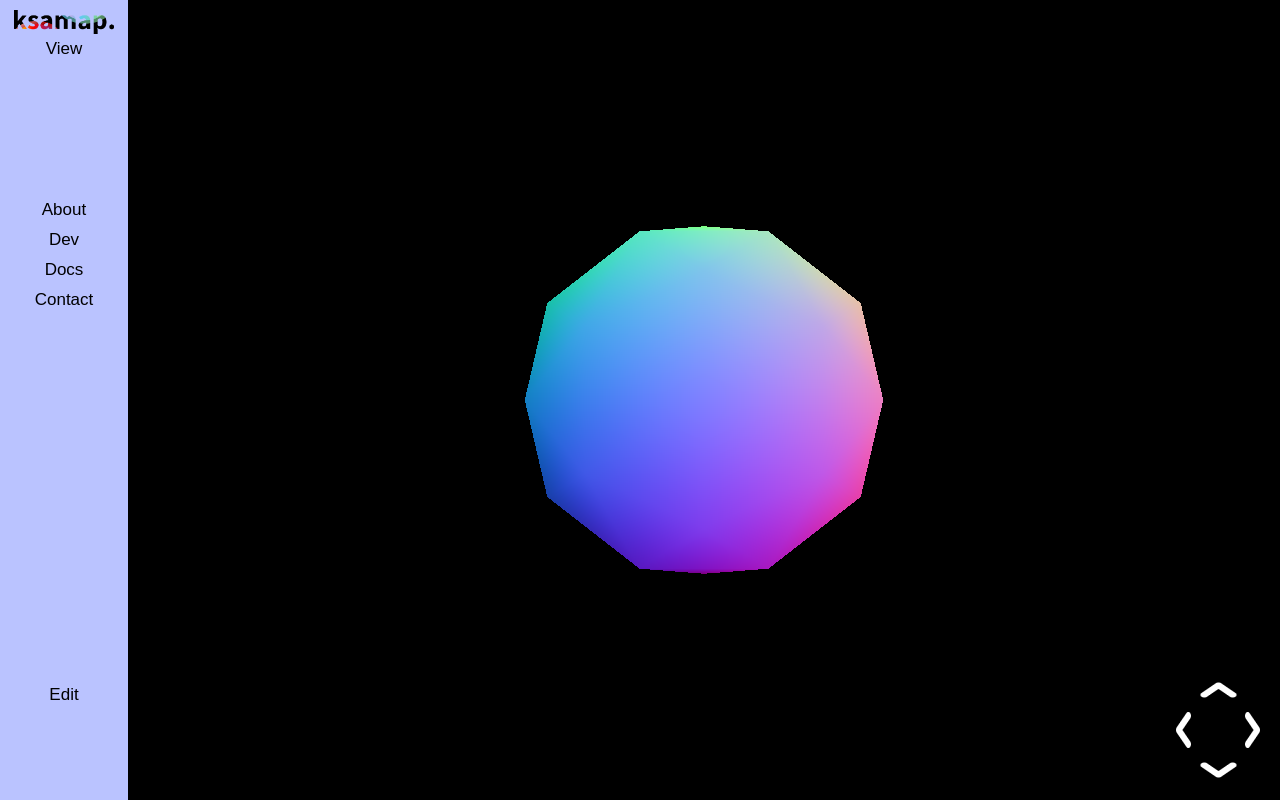
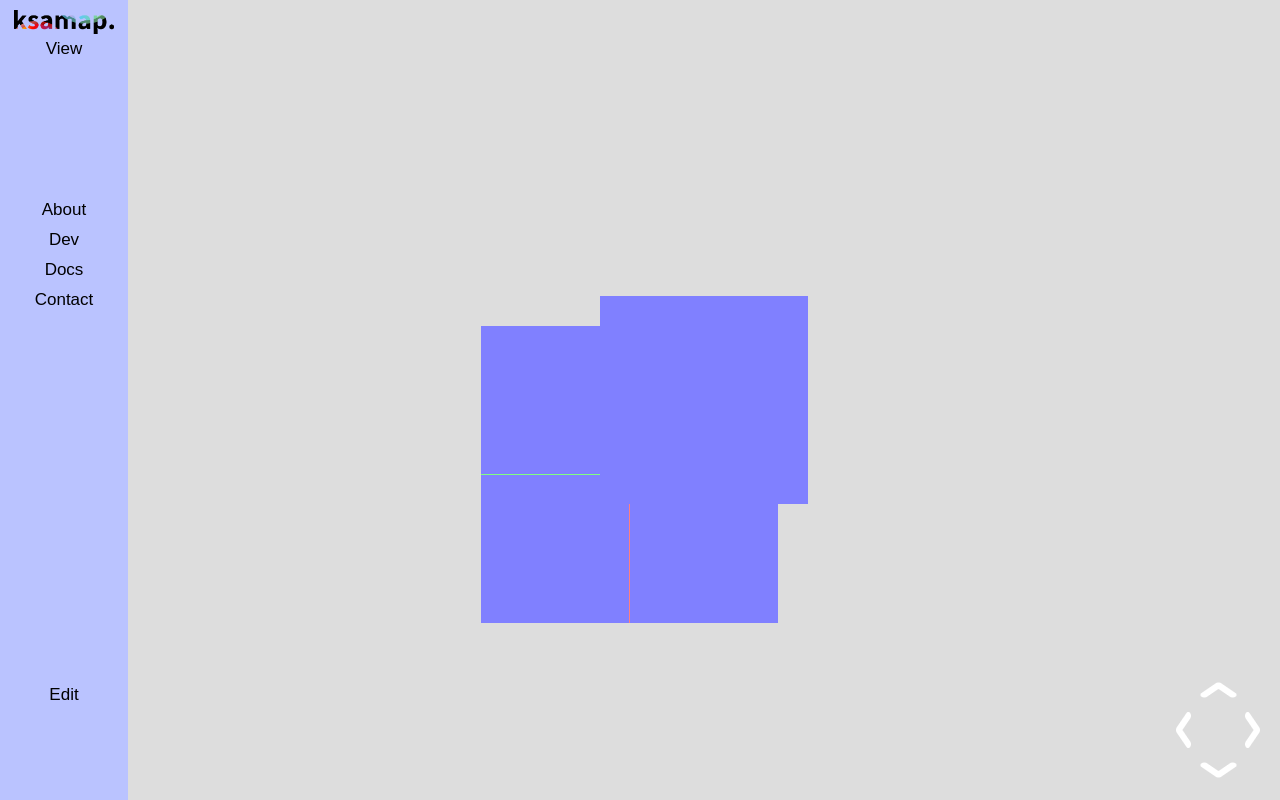
Before and after one commit to pdcompound/ksamap0516-2manual, a Next.js app: page /main/view in a window 1280 px wide. Built offline with nearby package versions, Linux system fonts and the light colour scheme; a web font is replaced by a local one.

Commit message:
sync between orbit controls and arrow keys

```diff
--- a/src/app/main/view/page.js
+++ b/src/app/main/view/page.js
@@ -1,18 +1,55 @@
-import ThreeView from '@/componants/threeView'
-import AllArrowButtons from '@/componants/arrowButton'
+'use client'
+
+
+import {useRef} from 'react';
+import ThreeView from '@/componants/threeView';
+import ArrowButton from '@/componants/arrowButton';
 
 export default function Home() {
+
+    const cameraRef1 = useRef(null); //acts like a pointer
+    const controlsRef1 = useRef(null);
+
+    const targetMovementSize = 1;
+
+    const moveCamera = (direction) => {
+        if(direction === 'right'){
+            cameraRef1.current.position.x += targetMovementSize;
+            controlsRef1.current.target.x += targetMovementSize;
+        }else if(direction === 'down'){
+            cameraRef1.current.position.y -= targetMovementSize;
+            controlsRef1.current.target.y -= targetMovementSize;
+        }else if(direction === 'left'){
+            cameraRef1.current.position.x -= targetMovementSize;
+            controlsRef1.current.target.x -= targetMovementSize;
+        }else if(direction === 'up'){
+            cameraRef1.current.position.y += targetMovementSize;
+            controlsRef1.current.target.y += targetMovementSize;
+        }
+
+        controlsRef1.current.update();
+
+    }
+
+
+
+
     return (
+
+
         <div style={{
             position: 'absolute',
             top: 0,
             left: 0,
             width: '100%',
             height: '100%',
-            zIndex: 10
+            zIndex: 10,
+            pointerEvents: 'none',
+            userSelect: 'none'
         }}>
-            <ThreeView />
-
+            <div style={{pointerEvents: 'none', zIndex: 10, userSelect: 'none'}}>
+                <ThreeView cameraRef = {cameraRef1} controlsRef = {controlsRef1} />
+            </div>
             <div
                 style={{
                     position: 'absolute',
@@ -20,11 +57,20 @@ export default function Home() {
                     left: 0,
                     width: '100%',
                     height: '100%',
-                    zIndex: 20,         // must be higher than ThreeView's canvas
-                    pointerEvents: 'none', // let Three.js still receive pointer events
+                    zIndex: 10,         // must be higher than ThreeView's canvas
+                    pointerEvents: 'none', //make some events get in the arrow, others at the canvas
+                    userSelect: 'none'
                 }}
+                draggable={false}
             >
-                <AllArrowButtons />
+
+
+                    <ArrowButton xDegrees={0} leftx={97} topx={89} onImageClick = {moveCamera} />
+                    <ArrowButton xDegrees={90} leftx={94} topx={94} onImageClick = {moveCamera} />
+                    <ArrowButton xDegrees={180} leftx={91} topx={89} onImageClick = {moveCamera} />
+                    <ArrowButton xDegrees={270} leftx={94} topx={84} onImageClick = {moveCamera} />
+
+
             </div>
 
         </div>
--- a/src/componants/arrowButton.jsx
+++ b/src/componants/arrowButton.jsx
@@ -1,17 +1,51 @@
+'use client';
+
+
 import Image from "next/image"
 
-function ArrowButton({xDegrees, leftx, topx}) {
-    return(<Image src = "/simpleArrowWhite.png" alt = "Arrow" style = {{position: 'absolute', left: `${leftx}%`, top: `${topx}%`, transform:`rotate(${xDegrees}deg)`, zIndex: 30}} width={15} height={36} />);
-}
+export default function ArrowButton({xDegrees, leftx, topx, onImageClick}) {
+
+    const onClick1 = () => {
+        if(xDegrees === 0){
+            onImageClick('right');
+        }else if(xDegrees === 90){
+            onImageClick('down');
+        }else if(xDegrees === 180){
+            onImageClick('left');
+        }else if(xDegrees === 270){
+            onImageClick('up');
+        }
+    }
 
 
-export default function AllArrowButtons(){
-    return (
-        <>
-            <ArrowButton xDegrees={0} leftx={97} topx={89} />
-            <ArrowButton xDegrees={90} leftx={94} topx={94} />
-            <ArrowButton xDegrees={180} leftx={91} topx={89} />
-            <ArrowButton xDegrees={270} leftx={94} topx={84} />
-        </>
-    )
+    return(
+        <div
+            onClick={onClick1}
+            style={{
+                position: 'absolute',
+                left: `${leftx}%`,
+                top: `${topx}%`,
+                transform: `rotate(${xDegrees}deg)`,
+                zIndex: 30,
+                pointerEvents: 'auto',
+                cursor: 'pointer',
+                width: '15px', // match Image width
+                height: '36px', // match Image height
+                userSelect: 'none'
+            }}
+            draggable={false}
+        >
+            <Image
+                src="/simpleArrowWhite.png"
+                alt="Arrow"
+                width={15}
+                height={36}
+                style={{userSelect: 'none'}}
+                draggable={false}
+            />
+        </div>
+
+
+
+    );
 }
--- a/src/componants/threeView.jsx
+++ b/src/componants/threeView.jsx
@@ -4,8 +4,13 @@ import {useEffect, useRef} from 'react'
 import * as THREE from 'three';
 import { OrbitControls } from 'three/examples/jsm/controls/OrbitControls.js';
 
-export default function ThreeView(){
+
+export default function ThreeView({cameraRef, controlsRef}) {
+
     const containerRef = useRef(null);
+
+
+
 
     useEffect(()=>{  //run side effects
         const container = containerRef.current;
@@ -14,7 +19,9 @@ export default function ThreeView(){
 
         const scene = new THREE.Scene()
         const camera = new THREE.PerspectiveCamera(75, width/height, 0.1, 1000);
-        camera.position.z = 3;
+        camera.position.z = 4;
+
+
 
 
 
@@ -24,34 +31,56 @@ export default function ThreeView(){
         renderer.setPixelRatio(devicePixelRatio);
         container.appendChild(renderer.domElement);
 
+
+        //orbit controls
         const controls = new OrbitControls(camera, renderer.domElement);
         controls.enableDamping = true;
+
+
+        //Ref
+        if(cameraRef){
+            cameraRef.current = camera;
+        }
+        if(controlsRef){
+            controlsRef.current = controls;
+        }
+
+
 
         const boxGeometry1 = new THREE.BoxGeometry();
         const icoGeometry1 = new THREE.IcosahedronGeometry(1,1);
 
         const material1  = new THREE.MeshNormalMaterial();
+        const materialPlane = new THREE.MeshBasicMaterial({color: 0xdddddd, side: THREE.DoubleSide});
 
         const cube1 = new THREE.Mesh(boxGeometry1, material1);
-        const ico1 = new THREE.Mesh(icoGeometry1, material1);
+        const cube2 = new THREE.Mesh(boxGeometry1, material1);
+        const cube3 = new THREE.Mesh(boxGeometry1, material1);
+        const cube4 = new THREE.Mesh(boxGeometry1, material1);
+        const cube5 = new THREE.Mesh(boxGeometry1, material1);
 
-        //scene.add(cube1);
-        scene.add(ico1);
+        const planeGeometry1 = new THREE.PlaneGeometry(50,50,100,100);
+        const plane1 = new THREE.Mesh(planeGeometry1, materialPlane);
+
+        const ico1 = new THREE.Mesh(icoGeometry1, materialPlane);
+
+        cube2.position.x -=1;
+        cube3.position.y -=1;
+        cube4.position.z +=1;
+        cube5.position.y -=1;
+        cube5.position.x -=1;
+        plane1.position.z -= 0.5;
 
 
 
-        //scene.background = new THREE.Color(0x000000);
+
+        scene.add(cube1, cube2, cube3, cube4, cube5, plane1);
+
+
+
 
         const animate = () => {
-
-            /*
-            ico1.rotation.x += 0.005;
-            ico1.rotation.y += 0.003;
-            ico1.rotation.z += 0.001;
-            */
-
             controls.update();
-
             renderer.render(scene, camera);
             requestAnimationFrame(animate);
         };
@@ -64,9 +93,11 @@ export default function ThreeView(){
     },[])
 
     return(
-        <div>
-            <div ref = {containerRef} style={{height:'100vh', width:'100vw', border: '0px solid red', zIndex: 20}}/>
 
-        </div>
-            )
+            <div ref = {containerRef}
+                 style={{height:'100vh', width:'100vw',
+                     border: '0px solid red', zIndex: 20,
+                     pointerEvents: 'auto'}}/>
+
+    )
 }
```
